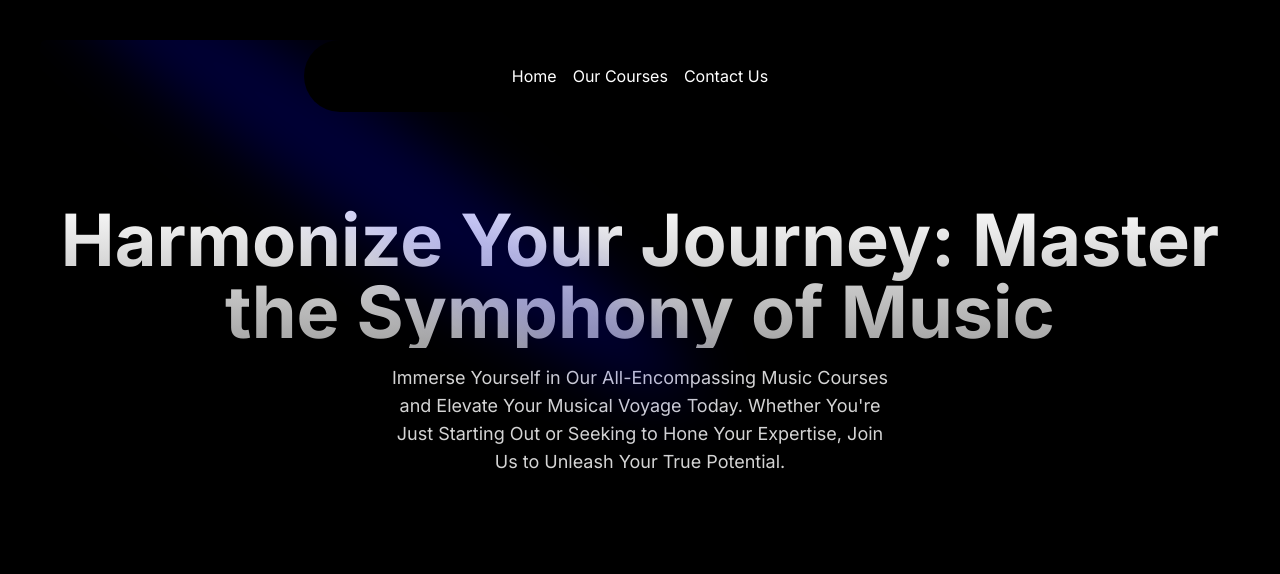
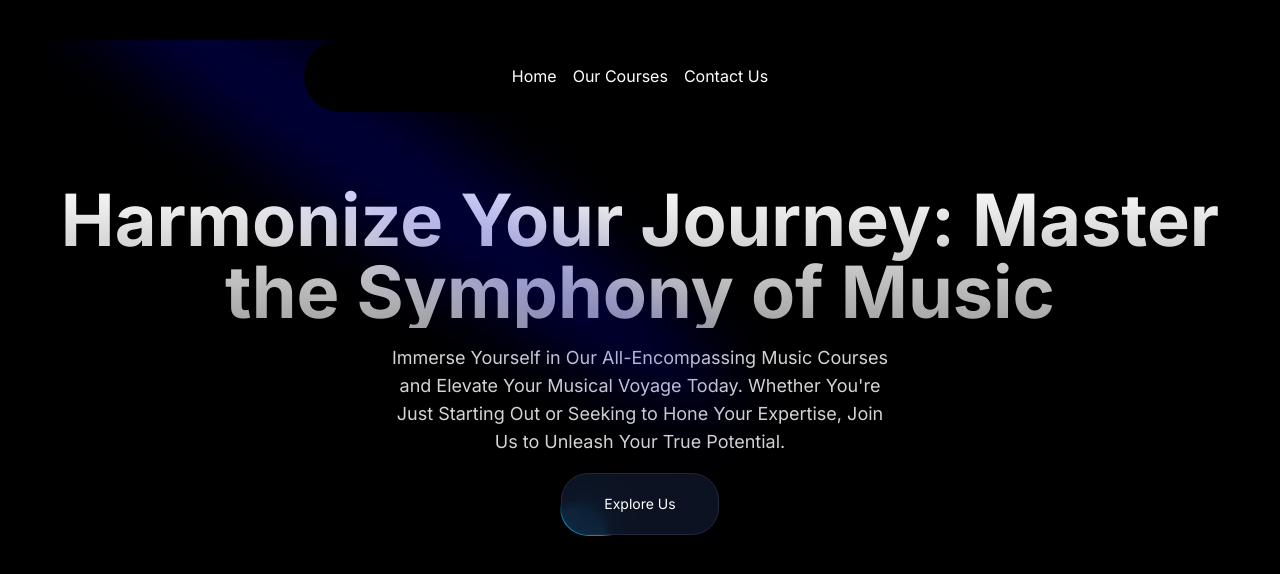
Before and after one commit to DasPriYam714/RhythmNest, a Next.js app: page / in a window 1280 px wide. Shown: the top 574 px of the page. Built offline with nearby package versions, Linux system fonts and the light colour scheme.

Commit message:
add moving Button

```diff
--- a/src/components/CoverSection.tsx
+++ b/src/components/CoverSection.tsx
@@ -1,5 +1,6 @@
 import Link from "next/link";
 import { Spotlight } from "./ui/Spotlight";
+import { Button } from "./ui/moving-border";
 
 const CoverSection = () => {
     return (
@@ -12,8 +13,10 @@
 
                 <h1  className="mt-20 md:mt-0 text-4xl md:text-7xl font-bold bg-clip-text text-transparent bg-gradient-to-b from-neutral-50 to-neutral-400">Harmonize Your Journey: Master the Symphony of Music</h1>
                 <p className="mt-4 font-normal text-base md:text-lg text-neutral-300 max-w-lg mx-auto">Immerse Yourself in Our All-Encompassing Music Courses and Elevate Your Musical Voyage Today. Whether You're Just Starting Out or Seeking to Hone Your Expertise, Join Us to Unleash Your True Potential.</p>
-                <div className="mt-4">
-                    <Link href='/courses'>Explore Us</Link>
+                <div className="mt-4 text-neutral-300">
+                    <Link href='/courses'>
+                        <Button>Explore Us</Button>
+                    </Link>
 
                 </div>
 
--- /dev/null
+++ b/src/components/ui/moving-border.tsx
@@ -0,0 +1,139 @@
+"use client";
+import React from "react";
+import {
+  motion,
+  useAnimationFrame,
+  useMotionTemplate,
+  useMotionValue,
+  useTransform,
+} from "framer-motion";
+import { useRef } from "react";
+import { cn } from "@/utils/cn";
+
+export function Button({
+  borderRadius = "1.75rem",
+  children,
+  as: Component = "button",
+  containerClassName,
+  borderClassName,
+  duration,
+  className,
+  ...otherProps
+}: {
+  borderRadius?: string;
+  children: React.ReactNode;
+  as?: any;
+  containerClassName?: string;
+  borderClassName?: string;
+  duration?: number;
+  className?: string;
+  [key: string]: any;
+}) {
+  return (
+    <Component
+      className={cn(
+        "bg-transparent relative text-xl  h-16 w-40 p-[1px] overflow-hidden ",
+        containerClassName
+      )}
+      style={{
+        borderRadius: borderRadius,
+      }}
+      {...otherProps}
+    >
+      <div
+        className="absolute inset-0"
+        style={{ borderRadius: `calc(${borderRadius} * 0.96)` }}
+      >
+        <MovingBorder duration={duration} rx="30%" ry="30%">
+          <div
+            className={cn(
+              "h-20 w-20 opacity-[0.8] bg-[radial-gradient(var(--sky-500)_40%,transparent_60%)]",
+              borderClassName
+            )}
+          />
+        </MovingBorder>
+      </div>
+
+      <div
+        className={cn(
+          "relative bg-slate-900/[0.8] border border-slate-800 backdrop-blur-xl text-white flex items-center justify-center w-full h-full text-sm antialiased",
+          className
+        )}
+        style={{
+          borderRadius: `calc(${borderRadius} * 0.96)`,
+        }}
+      >
+        {children}
+      </div>
+    </Component>
+  );
+}
+
+export const MovingBorder = ({
+  children,
+  duration = 2000,
+  rx,
+  ry,
+  ...otherProps
+}: {
+  children: React.ReactNode;
+  duration?: number;
+  rx?: string;
+  ry?: string;
+  [key: string]: any;
+}) => {
+  const pathRef = useRef<any>();
+  const progress = useMotionValue<number>(0);
+
+  useAnimationFrame((time) => {
+    const length = pathRef.current?.getTotalLength();
+    if (length) {
+      const pxPerMillisecond = length / duration;
+      progress.set((time * pxPerMillisecond) % length);
+    }
+  });
+
+  const x = useTransform(
+    progress,
+    (val) => pathRef.current?.getPointAtLength(val).x
+  );
+  const y = useTransform(
+    progress,
+    (val) => pathRef.current?.getPointAtLength(val).y
+  );
+
+  const transform = useMotionTemplate`translateX(${x}px) translateY(${y}px) translateX(-50%) translateY(-50%)`;
+
+  return (
+    <>
+      <svg
+        xmlns="http://www.w3.org/2000/svg"
+        preserveAspectRatio="none"
+        className="absolute h-full w-full"
+        width="100%"
+        height="100%"
+        {...otherProps}
+      >
+        <rect
+          fill="none"
+          width="100%"
+          height="100%"
+          rx={rx}
+          ry={ry}
+          ref={pathRef}
+        />
+      </svg>
+      <motion.div
+        style={{
+          position: "absolute",
+          top: 0,
+          left: 0,
+          display: "inline-block",
+          transform,
+        }}
+      >
+        {children}
+      </motion.div>
+    </>
+  );
+};
--- a/tailwind.config.ts
+++ b/tailwind.config.ts
@@ -1,4 +1,19 @@
 import type { Config } from "tailwindcss";
+
+const {
+  default: flattenColorPalette,
+} = require("tailwindcss/lib/util/flattenColorPalette");
+// This plugin adds each Tailwind color as a global CSS variable, e.g. var(--gray-200).
+function addVariablesForColors({ addBase, theme }: any) {
+  let allColors = flattenColorPalette(theme("colors"));
+  let newVars = Object.fromEntries(
+    Object.entries(allColors).map(([key, val]) => [`--${key}`, val])
+  );
+
+  addBase({
+    ":root": newVars,
+  });
+}
 
 const config: Config = {
   content: [
@@ -32,6 +47,6 @@
 
     },
   },
-  plugins: [],
+  plugins: [addVariablesForColors,],
 };
 export default config;
```
